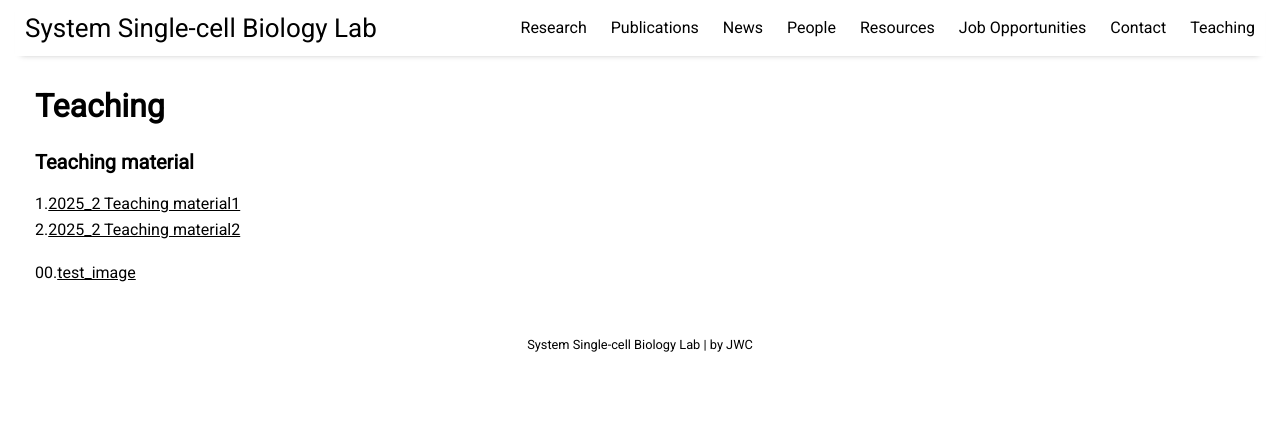
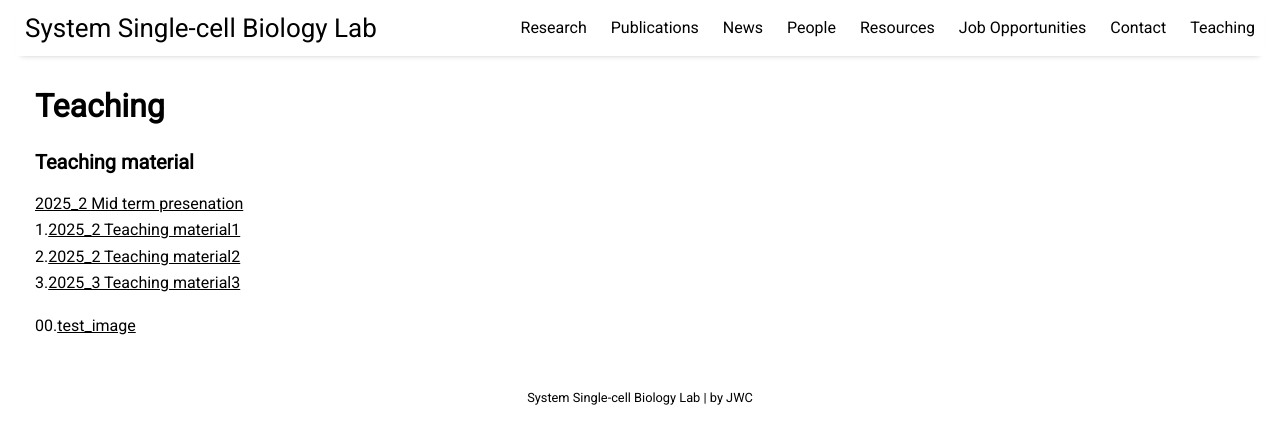
Before and after one commit to jaewon-cho/jaewon-cho.github.io, a Jekyll site: the page built from pages/teaching.md, in a window 1280 px wide. Shown: the top 444 px of the page. Built offline with Jekyll 4.4.1, drawn with Linux system fonts in a browser that asks for light colours; nearby versions of some CDN libraries.

Commit message:
Update teaching.md

```diff
--- a/pages/teaching.md
+++ b/pages/teaching.md
@@ -5,10 +5,10 @@ permalink: /teaching
 ---
 
 ### Teaching material
-
+[2025_2 Mid term presenation](https://github.com/jaewon-cho/jaewon-cho.github.io/raw/refs/heads/main/assets/teaching/mid_term_presentation.xlsx)<br/>
 1.[2025_2 Teaching material1](https://github.com/jaewon-cho/jaewon-cho.github.io/raw/refs/heads/main/assets/teaching/0_introduction.pdf)<br/>
 2.[2025_2 Teaching material2](https://github.com/jaewon-cho/jaewon-cho.github.io/raw/refs/heads/main/assets/teaching/1_bulk_rna_seq_lecture.pdf)<br/>
-
+3.[2025_3 Teaching material3](https://github.com/jaewon-cho/jaewon-cho.github.io/raw/refs/heads/main/assets/teaching/2_scRNA_lecture_lecture.pdf)<br/>
 
 
 00.[test_image](https://raw.githubusercontent.com/jaewon-cho/jaewon-cho.github.io/main/assets/img/job.png)<br/>
```
